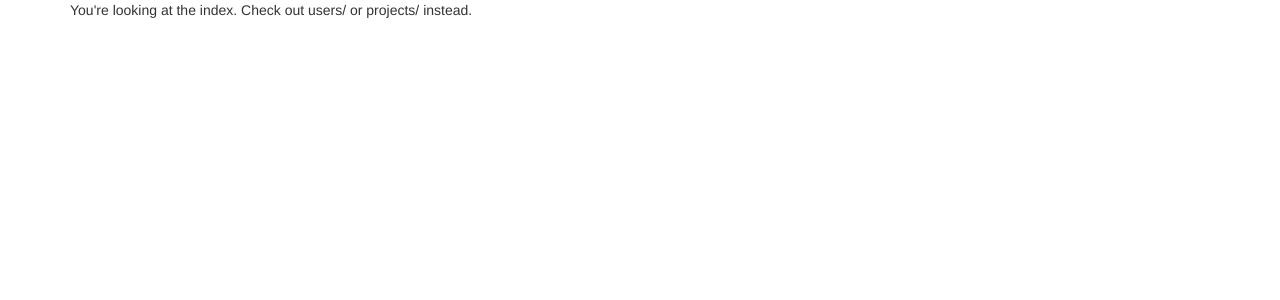
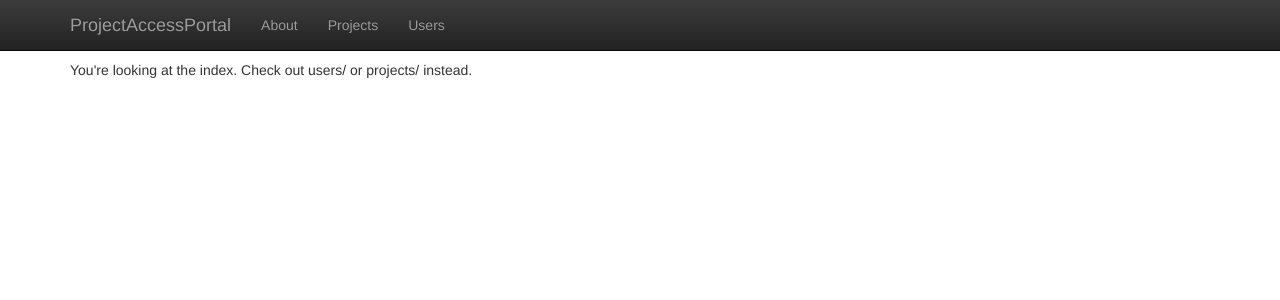
Before and after one commit to Slub77/ProjectAccessPortal, a Django app: page /projectaccess/ in a window 1280 px wide. Shown: the top 300 px of the page. Run offline with Django 3.2, Linux system fonts and the light colour scheme; some libraries are stand-ins or nearby versions.

Commit message:
Created static navbar

```diff
--- /dev/null
+++ b/projectaccess/static/css/base.css
@@ -0,0 +1,3 @@
+body {
+    margin-top: 60px;
+}
--- a/projectaccess/templates/base.html
+++ b/projectaccess/templates/base.html
@@ -9,21 +9,45 @@
     <!-- The above 3 meta tags *must* come first in the head; any other head content must come *after* these tags -->
 
     <!-- Latest compiled and minified CSS -->
-    <link rel="stylesheet" href="{% static "bootstrap-3.3.5/css/bootstrap.min.css" %}">
+    <link rel="stylesheet" href="{% static 'bootstrap-3.3.5/css/bootstrap.min.css' %}">
 
     <!-- Optional theme -->
-    <link rel="stylesheet" href="{% static "bootstrap-3.3.5/css/bootstrap-theme.min.css" %}">
+    <link rel="stylesheet" href="{% static 'bootstrap-3.3.5/css/bootstrap-theme.min.css' %}">
+
+    <!-- jQuery (necessary for Bootstrap's JavaScript plugins) -->
+    <script src="{% static 'jquery-1.11.3/jquery-1.11.3.min.js' %}"></script>
+    <!-- Include all compiled plugins (below), or include individual files as needed -->
+    <script src="{% static 'bootstrap-3.3.5/js/bootstrap.min.js' %}"></script>
+
+    <link rel="stylesheet" href="{% static 'css/base.css' %}">
 
     <title>Project Access Portal</title>
 </head>
 <body>
+
+    <nav class="navbar navbar-inverse navbar-fixed-top">
+      <div class="container">
+        <div class="navbar-header">
+          <button type="button" class="navbar-toggle collapsed" data-toggle="collapse" data-target="#navbar" aria-expanded="false" aria-controls="navbar">
+            <span class="sr-only">Toggle navigation</span>
+            <span class="icon-bar"></span>
+            <span class="icon-bar"></span>
+            <span class="icon-bar"></span>
+          </button>
+          <a class="navbar-brand" href="#">ProjectAccessPortal</a>
+        </div>
+        <div id="navbar" class="collapse navbar-collapse">
+          <ul class="nav navbar-nav">
+            <li><a href="{% url 'projectaccess:index' %}">About</a></li>
+            <li><a href="{% url 'projectaccess:projects' %}">Projects</a></li>
+            <li><a href="{% url 'projectaccess:users' %}">Users</a></li>
+          </ul>
+        </div><!--/.nav-collapse -->
+      </div>
+    </nav>
+
     {% block content %}
     {% endblock %}
 
-    <!-- jQuery (necessary for Bootstrap's JavaScript plugins) -->
-    <script src="{% static "jquery-1.11.3/jquery-1.11.3.min.js" %}"></script>
-    <!-- Include all compiled plugins (below), or include individual files as needed -->
-    <script src="{% static "bootstrap-3.3.5/js/bootstrap.min.js" %}"></script>
-
 </body>
 </html>
```
